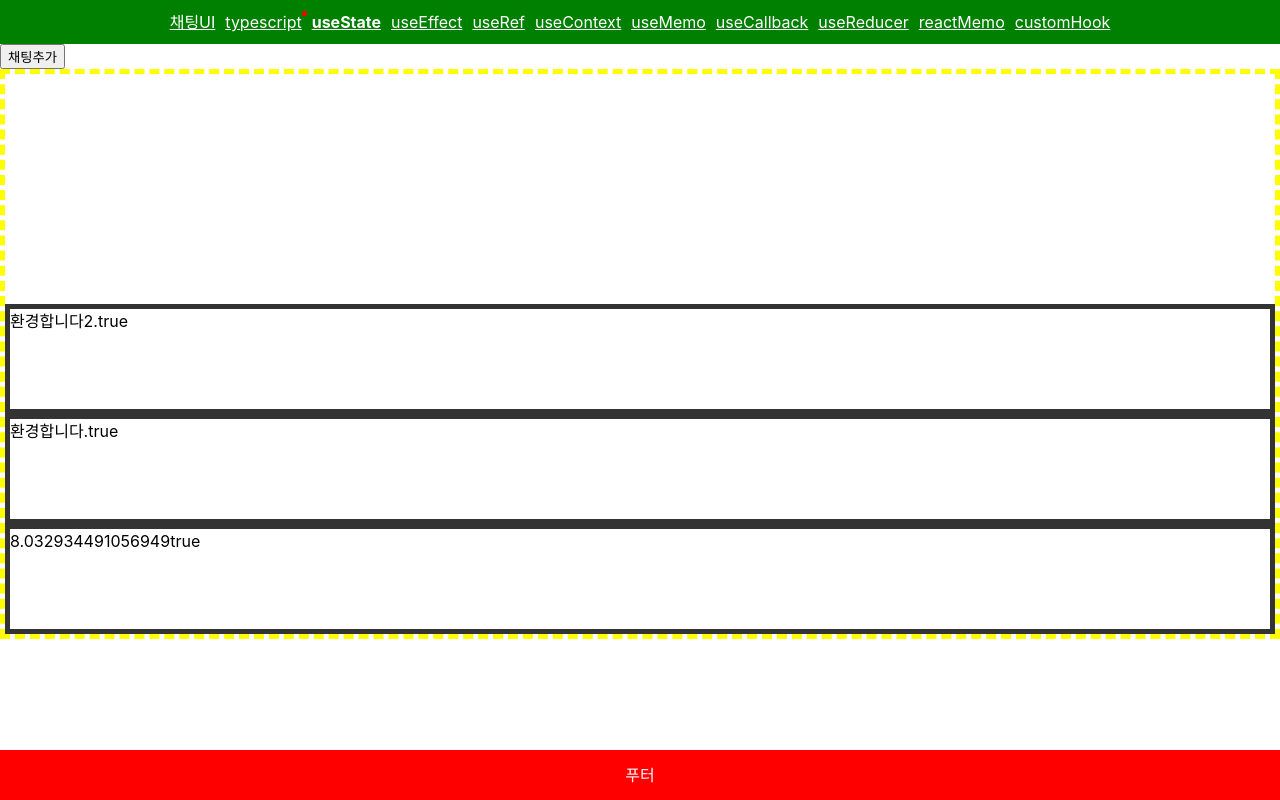
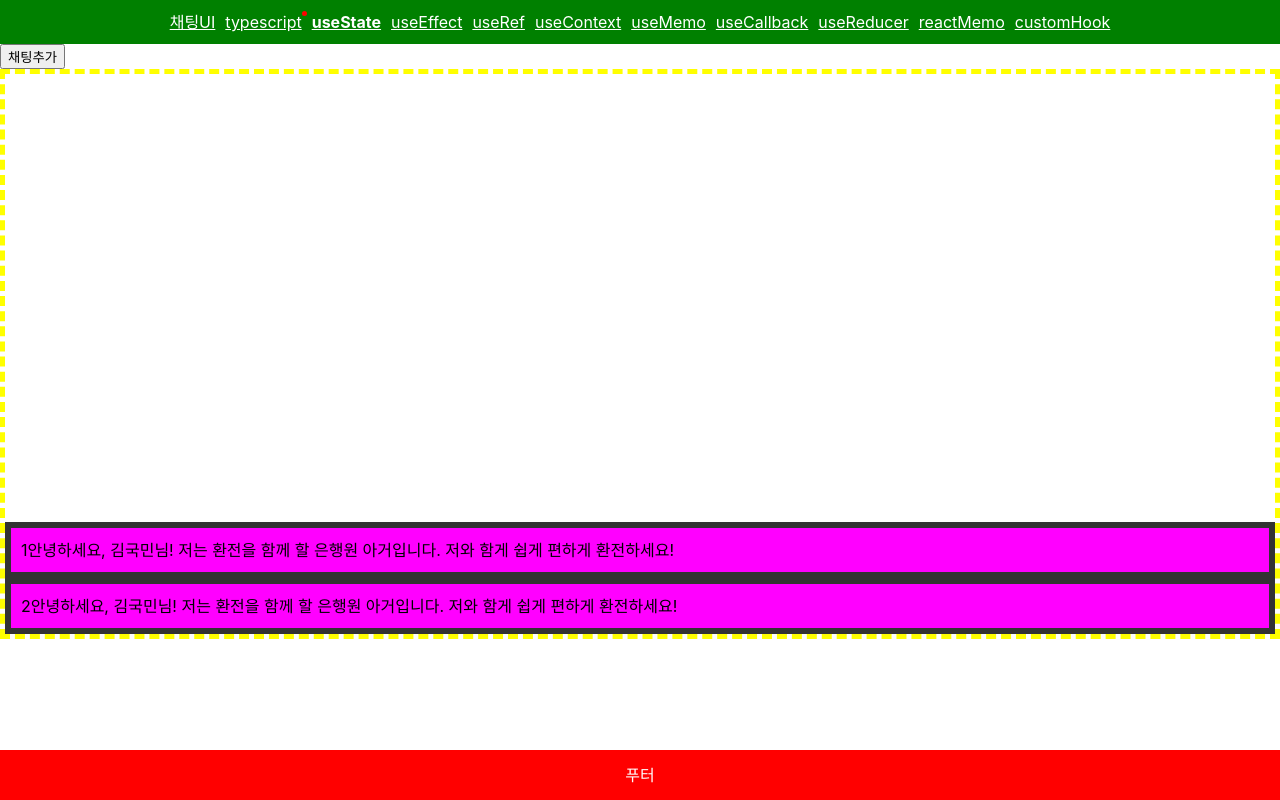
Before and after one commit to rightbrainLIB/free, a React (Vite) app: page / in a window 1280 px wide. Both pictures are taken after a click on the button "채팅추가". Built offline with nearby package versions, Linux system fonts and the light colour scheme.

Commit message:
대화메세지 구조변경

```diff
--- a/src/assets/styles/layout.css
+++ b/src/assets/styles/layout.css
@@ -45,16 +45,28 @@ a{color:#fff;}
     overflow:auto;
     border:5px dashed yellow;
 }
-.chat-wrap div{
+.chat-wrap > div{
     border:5px solid #333;
-    height:100px;
     flex:none;
     overflow:hidden;
     opacity: 0;
     max-height: 0;
     transition-duration: 1s;
 }
-.chat-wrap div.active{
+.chat-wrap > div.active{
     opacity: 1;
     max-height: 3000px;
 }
+
+.방향-왼쪽{
+    border:1px solid #333;
+    padding:10px;
+    text-align:left;
+    background:magenta;
+}
+.오른쪽{
+    border:1px solid #333;
+    padding:10px;
+    text-align:right;
+    background:yellow;
+}
--- a/src/components/page/main/Card.tsx
+++ b/src/components/page/main/Card.tsx
@@ -0,0 +1,19 @@
+type 프롭스타입 = {
+    아이디?: string,
+    메세지? : string,
+    방향?: string,
+    활성화? : boolean,
+}
+
+function Card(프롭스:프롭스타입) {
+
+    const {방향 = 'left'} = 프롭스;
+
+    return (
+        <div className={`방향-${방향}`}>
+            {프롭스.메세지}
+        </div>
+    )
+}
+
+export default Card
--- /dev/null
+++ b/src/components/page/main/Card2.tsx
@@ -0,0 +1,15 @@
+type 프롭스타입 = {
+    메세지? : string,
+}
+
+function Card(프롭스:프롭스타입) {
+
+
+    return (
+        <div className={"오른쪽"}>
+            {프롭스.메세지}{" "}<button>수정</button>
+        </div>
+    )
+}
+
+export default Card
--- a/src/components/page/main/Index.tsx
+++ b/src/components/page/main/Index.tsx
@@ -1,50 +1,91 @@
-import { useState, useRef } from "react"
-
+import { useState, useRef, useEffect } from "react"
 import { v4 as uuidv4 } from "uuid";
-
+import Card from "@components/page/main/Card";
+import Card2 from "@components/page/main/Card2";
 type 프롭스타입 = {
-    아이디: string,
-    메세지 : string,
-    방향: string,
+    아이디 : string,
+    인덱스 : number,
+    카드 : JSX.Element,
     활성화 : boolean,
+    화면노출 : boolean,
+    다음인덱스 : number, // 다음활성화 시킬 인덱스 넘버
+    콜백? : () => void,
 }
 
 function Main() {
     const box = useRef<HTMLInputElement>(null);
-    const [메세지카드, 메세지카드설정] = useState<프롭스타입[]>([
+    const btn = useRef<HTMLButtonElement>(null);
+    const [활성화인덱스, 활성화인덱스설정] = useState<number>(0);
+    const [컴포넌트카트, 컴포넌트카드설정] = useState<프롭스타입[]>([
         {
-            아이디: uuidv4(),
-            메세지 : '환경합니다.',
-            방향 : '왼쪽',
-            활성화 : true,
+            아이디 : uuidv4(),
+            인덱스 : 0,
+            카드 : <Card 방향={"왼쪽"} 메세지={"1안녕하세요, 김국민님! 저는 환전을 함께 할 은행원 아거입니다. 저와 함게 쉽게 편하게 환전하세요!"} />,
+            활성화 : false,
+            화면노출 : false,
+            다음인덱스 : 1,
         },
         {
-            아이디: uuidv4(),
-            메세지 : '환경합니다2.',
-            방향 : '오른쪽',
-            활성화 : true,
-        }
+            아이디 : uuidv4(),
+            인덱스 : 1,
+            카드 : <Card 방향={"왼쪽"} 메세지={"2안녕하세요, 김국민님! 저는 환전을 함께 할 은행원 아거입니다. 저와 함게 쉽게 편하게 환전하세요!"} />,
+            활성화 : false,
+            화면노출 : false,
+            다음인덱스 : 2,
+            콜백: () =>{
+                setTimeout(() => {
+                    btn.current?.click();
+                }, 500);
+            }
+        },
+        {
+            아이디 : uuidv4(),
+            인덱스 : 2,
+            카드 : <Card2 메세지={"3환전하실 통화를 선택해 주세요111"} />,
+            활성화 : false,
+            화면노출 : false,
+            다음인덱스 : 3,
+
+
+        },
+        {
+            아이디 : uuidv4(),
+            인덱스 : 3,
+            카드 : <Card 방향={"왼쪽"} 메세지={"4안녕하세요, 김국민님! 저는 환전을 함께 할 은행원 아거입니다. 저와 함게 쉽게 편하게 환전하세요!"} />,
+            활성화 : false,
+            화면노출 : false,
+            다음인덱스 : 4,
+
+        },
+        {
+            아이디 : uuidv4(),
+            인덱스 : 4,
+            카드 : <Card2 메세지={"5환전하실 통화를 선택해 주세요222."} />,
+            활성화 : false,
+            화면노출 : false,
+            다음인덱스 : 5,
+        },
     ]);
-    const 더미메세지추가 = () =>{
-        const 새로운메세지 = {
-            아이디 : uuidv4(),
-            메세지 : Math.random() * 10 + '',
-            방향 : '오른쪽',
-            활성화: false,
-        };
 
-        메세지카드설정(
-            (이전값)=>{
-                return [새로운메세지, ...이전값]
-            }
-        );
+    const 더미메세지추가 = () => {
+        컴포넌트카드설정((이전값)=>{
+            const 업데이트값 = 이전값.map((아이템, 인덱스)=>{
+                if(인덱스 === 활성화인덱스){
+                    활성화인덱스설정(아이템.다음인덱스);
+                    return {...아이템, 활성화: true};
+                }else{
+                    return 아이템
+                }
+            })
+            return [...업데이트값]
+        })
         setTimeout(() => {
             if (box.current) box.current.scrollTop = box.current.offsetHeight + 9999;
-            메세지카드설정(
+            컴포넌트카드설정(
                 (이전값)=>{
                     const 업데이트값 = 이전값.map((아이템, 인덱스)=>{
-                        if(인덱스 === 0){
-                            return {...아이템, 활성화: true};
+                        if(인덱스 === 활성화인덱스){
+                            return {...아이템, 화면노출: true};
                         }else{
                             return 아이템
                         }
@@ -52,16 +93,19 @@ function Main() {
                     return [...업데이트값]
                 }
             );
-        }, 1);
+        }, 10);
     }
+    useEffect(()=>{
+        컴포넌트카트[활성화인덱스]?.콜백?.();
+    },[활성화인덱스])
 
     return (
         <>
-            <button onClick={더미메세지추가}>채팅추가</button>
+            <button onClick={더미메세지추가} ref={btn}>채팅추가</button>
             <div className="chat-wrap" ref={box}>
             {
-                메세지카드?.map((아이템) =>
-                    <div key={아이템.아이디} className={아이템.활성화 === true ? "active" : ""}>{아이템.메세지 + 아이템.활성화}</div>
+                컴포넌트카트?.slice(0).reverse().map((아이템) =>
+                    아이템.활성화 && <div key={아이템.아이디} className={아이템.화면노출 === true ? "active" : ""}>{아이템.카드}</div>
                 )
             }
             </div>
```
